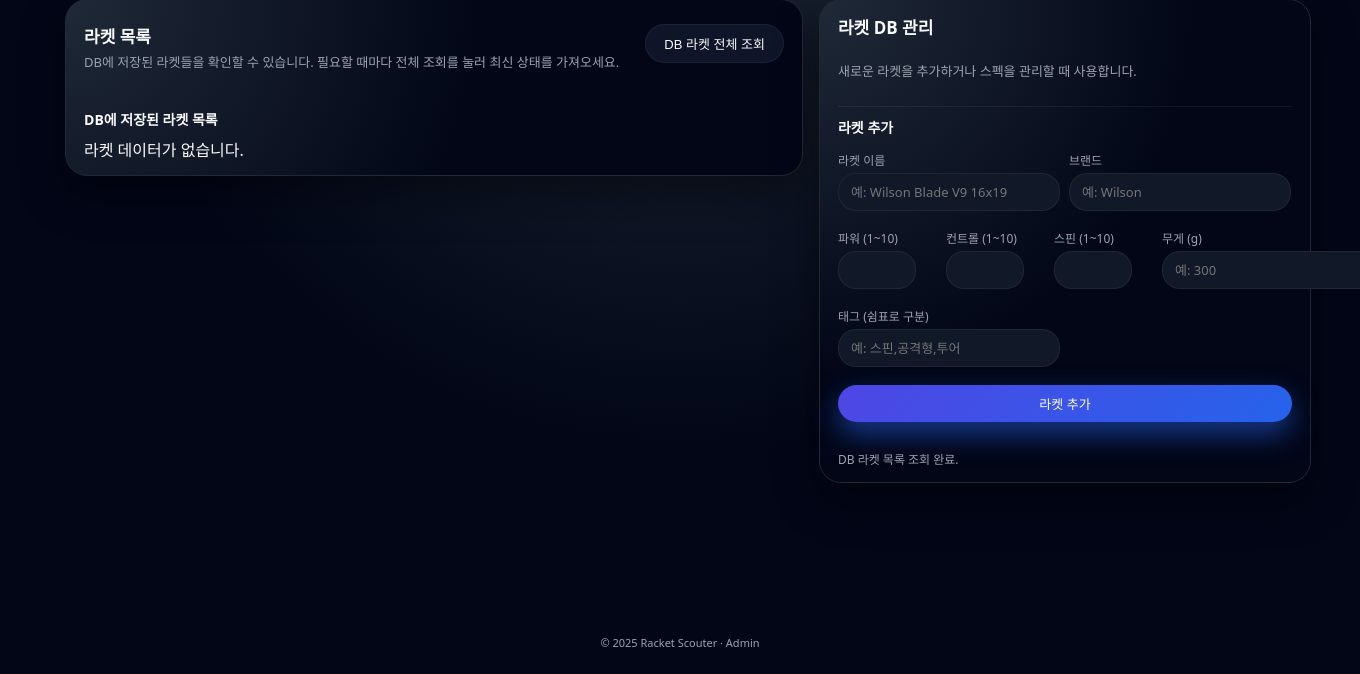
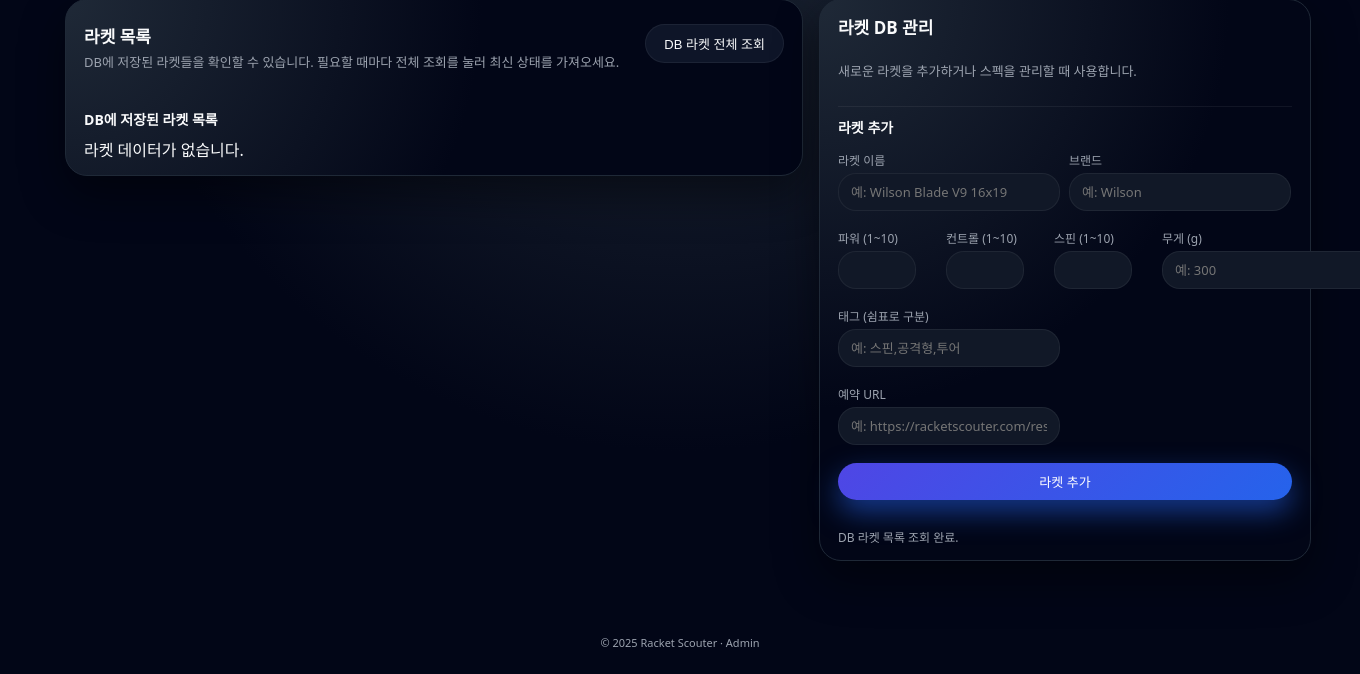
Before and after one commit to 4Baek/hand-analyzer, a Flask app: page /admin in a window 1360 px wide. Shown: the part 126-800 px from the top of that part. Run offline with Flask 3, Linux system fonts and the light colour scheme; data that the repository does not hold is empty; the page is wider than the window, and the part outside it is not shown.

Commit message:
db 컬럼 추가로 인한 수정

```diff
--- a/db_config.py
+++ b/db_config.py
@@ -291,6 +291,8 @@ class Racket(db.Model):
     tags = db.Column(db.String(300), nullable=True)
     is_active = db.Column(db.Boolean, nullable=False, default=True)
 
+    url = db.Column(db.String(255), nullable=True)
+
     def to_dict(self):
         """
         admin_db.js, recommend.js에서 공통으로 쓰는 JSON 형태.
@@ -331,6 +333,7 @@ class Racket(db.Model):
             "levelMin": self.level_min,
             "levelMax": self.level_max,
             "isActive": self.is_active,
+            "url": self.url,
         }
 
 
--- a/services/racket_matching_service.py
+++ b/services/racket_matching_service.py
@@ -317,6 +317,7 @@ def match_rackets(hand_profile: dict, style_profile: dict):
                 "spinScore": spin_score,
                 "score": float(score),  # rawScore 후보
                 "reason": reason_text,
+                "url":r.url,
             }
         )
 
--- a/static/admin_db.js
+++ b/static/admin_db.js
@@ -10,6 +10,7 @@ document.addEventListener("DOMContentLoaded", () => {
   const adminNewSpin = document.getElementById("adminNewSpin");
   const adminNewWeight = document.getElementById("adminNewWeight");
   const adminNewTags = document.getElementById("adminNewTags");
+  const adminNewUrl = document.getElementById("adminNewUrl");
   const btnAddRacket = document.getElementById("btnAddRacket");
 
   function setAdminStatus(message, isError = false) {
@@ -37,8 +38,7 @@ document.addEventListener("DOMContentLoaded", () => {
     return [];
   }
 
-  // 목록 렌더링
-    // 라켓 목록 렌더링
+  // 라켓 목록 렌더링
   function renderRacketList(data) {
     const container = adminRacketListEl;
     if (!container) return;
@@ -67,8 +67,7 @@ document.addEventListener("DOMContentLoaded", () => {
 
       const name = document.createElement("div");
       name.className = "racket-name";
-      const idLabel =
-        typeof racket.id === "number" ? `${racket.id} ` : "";
+      const idLabel = typeof racket.id === "number" ? `${racket.id} ` : "";
       name.textContent = `${idLabel}${racket.name || "이름 없음"}`;
       header.appendChild(name);
 
@@ -159,10 +158,17 @@ document.addEventListener("DOMContentLoaded", () => {
         card.appendChild(tagsBox);
       }
 
+      /* ---------- 예약 URL 표시 (있을 때만) ---------- */
+      if (racket.url) {
+        const urlRow = document.createElement("div");
+        urlRow.className = "racket-info-row";
+        urlRow.textContent = `예약 URL: ${racket.url}`;
+        card.appendChild(urlRow);
+      }
+
       container.appendChild(card);
     });
   }
-
 
   // 삭제
   async function deleteRacketById(id) {
@@ -225,6 +231,7 @@ document.addEventListener("DOMContentLoaded", () => {
       spin: adminNewSpin?.value ? Number(adminNewSpin.value) : null,
       weight: adminNewWeight?.value ? Number(adminNewWeight.value) : null,
       tags: adminNewTags?.value || "",
+      url: adminNewUrl?.value.trim() || null,
     };
 
     try {
@@ -256,6 +263,7 @@ document.addEventListener("DOMContentLoaded", () => {
       if (adminNewSpin) adminNewSpin.value = "";
       if (adminNewWeight) adminNewWeight.value = "";
       if (adminNewTags) adminNewTags.value = "";
+      if (adminNewUrl) adminNewUrl.value = "";
 
       await handleLoadAllRackets();
     } catch (e) {
--- a/templates/admin.html
+++ b/templates/admin.html
@@ -153,6 +153,19 @@
                 </div>
               </div>
 
+              <!-- 예약 URL 입력 -->
+              <div class="form-row">
+                <div class="form-group full">
+                  <label>예약 URL</label>
+                  <input
+                    id="adminNewUrl"
+                    type="text"
+                    class="input"
+                    placeholder="예: https://racketscouter.com/reserve/..."
+                  />
+                </div>
+              </div>
+
               <button id="btnAddRacket" class="button button-primary wide">
                 라켓 추가
               </button>
--- a/templates/index.html
+++ b/templates/index.html
@@ -22,7 +22,7 @@
           <div class="brand-text">
             <h1 class="brand-title">Hand Analyzer</h1>
             <p class="brand-subtitle">
-              손 모양 + 설문 기반 테니스 라켓 · 스트링 추천 실험용 UI
+              손 모양 + 설문 기반 테니스 라켓 · 스트링 추천
             </p>
           </div>
         </div>
@@ -247,7 +247,7 @@
       </main>
 
       <footer class="app-footer">
-        <span>© 2025 Racket Scouter · Hand Analyzer Demo</span>
+        <span>© 2025 Racket Scouter · Hand Analyzer</span>
       </footer>
     </div>
   </body>
```
Also changed, not shown: static/recommend.js (+17 -0 lines).
